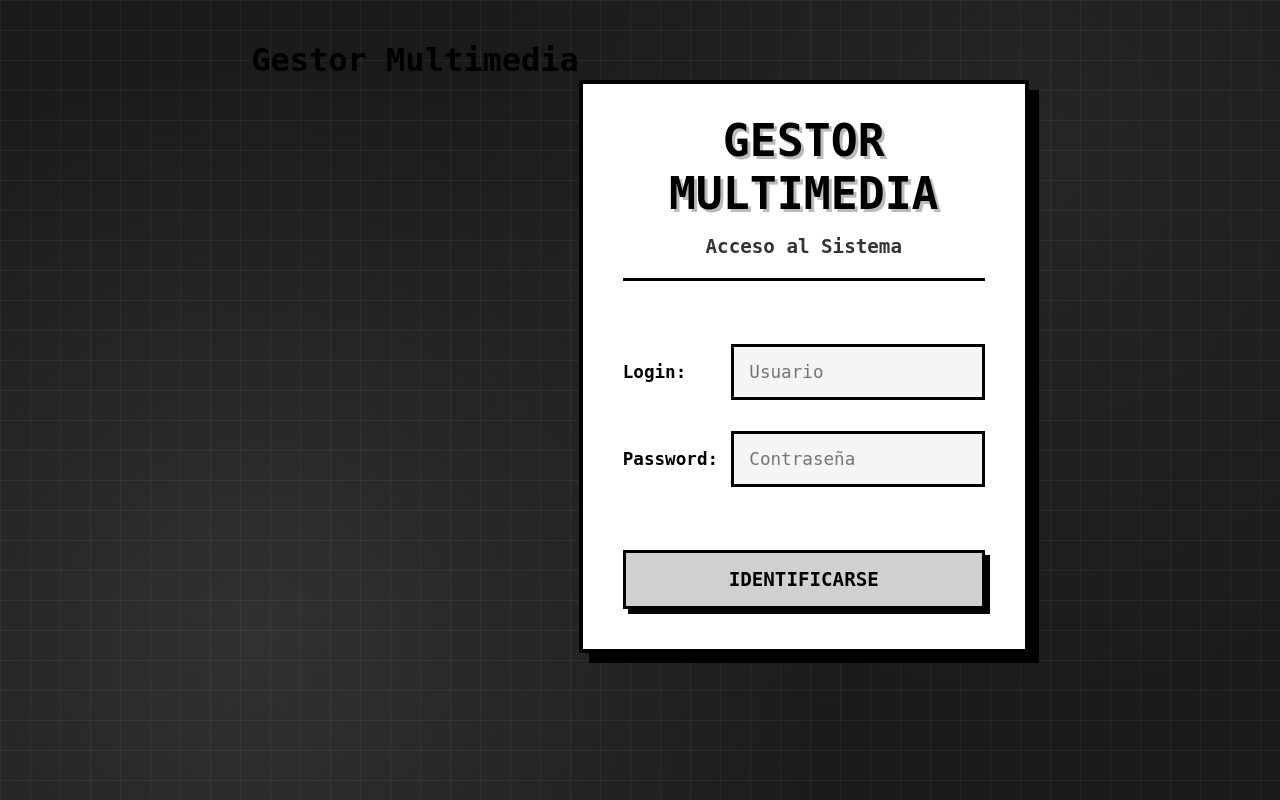
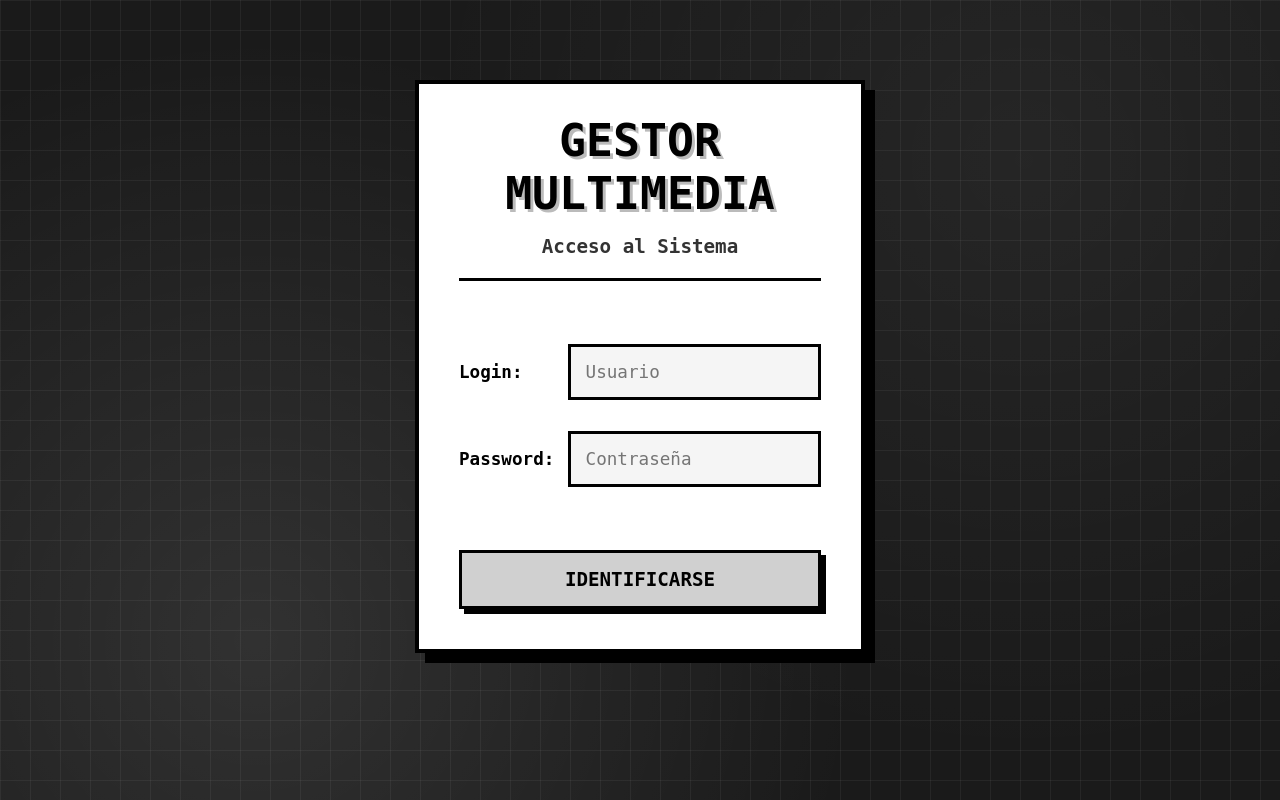
Before and after one commit to varo6/labsoft-nodejs, a website: page frontend/index.html in a window 1280 px wide. Drawn offline with nearby package versions, Linux system fonts and the light colour scheme; some packages are replaced by stand-ins of ours.

Commit message:
Arreglo h1 en el index

```diff
--- a/frontend/index.html
+++ b/frontend/index.html
@@ -6,7 +6,6 @@
     <script src="controllers.js"></script>
   </head>
   <body>
-    <h1>Gestor Multimedia</h1>
 
     <div ng-view></div>
 
```
